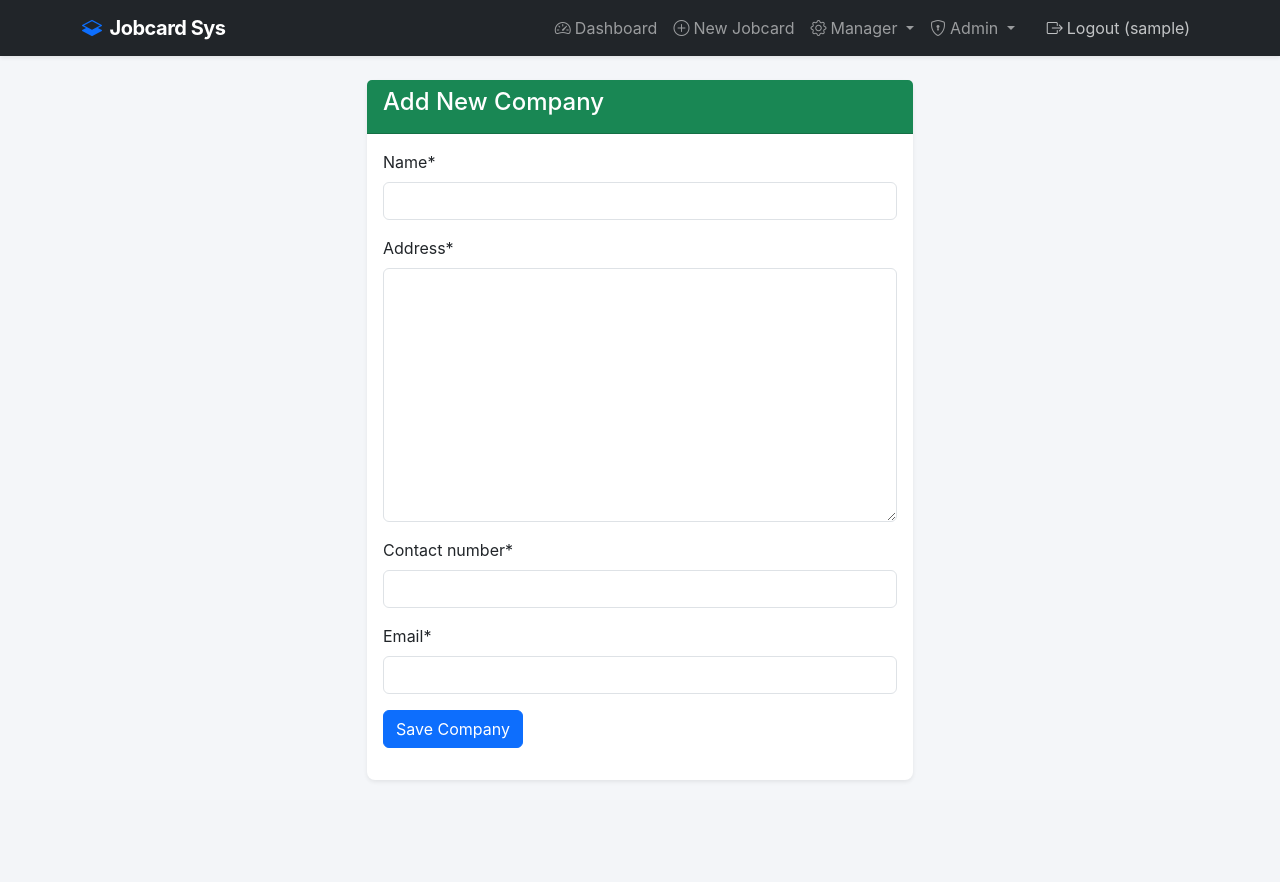
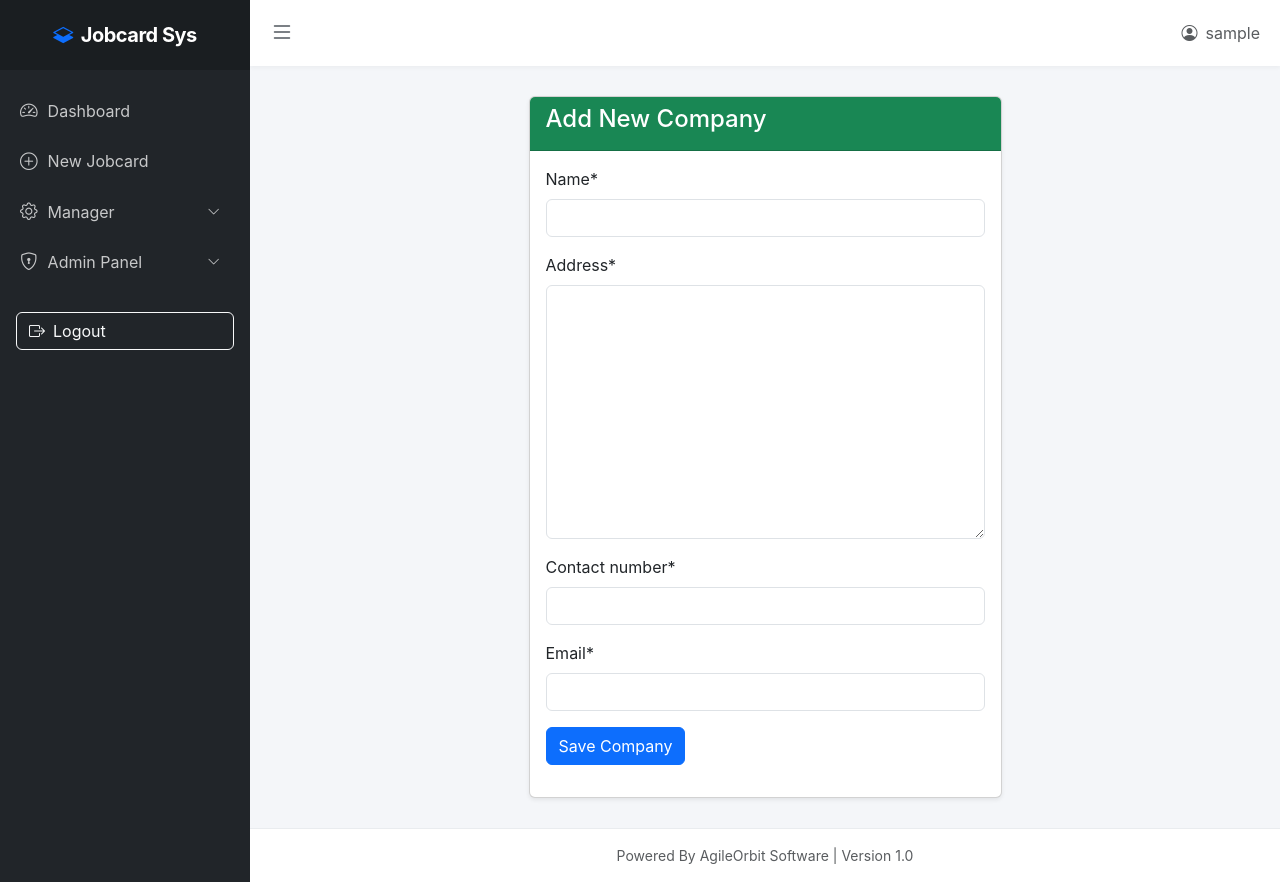
Before and after one commit to dillonkevin46-cloud/Jobcard-New, a Django app: page /manage/company/create/ in a window 1280 px wide. Before the commit the page ends 781 px from the top, so only its background shows below. Run offline with Django 5.2, Linux system fonts and the light colour scheme; the visitor is signed in with stand-in values (Sample User, id 1); some libraries are stand-ins or nearby versions.

Commit message:
Implement Sidebar Layout and Jobcard Auto-Fill/Validation
Co-authored-by: dillonkevin46-cloud <241133063+dillonkevin46-cloud@users.noreply.github.com>

```diff
--- a/jobcards/forms.py
+++ b/jobcards/forms.py
@@ -1,6 +1,7 @@
 from django import forms
 from django.contrib.auth.forms import AuthenticationForm, UserCreationForm
 from django.forms import inlineformset_factory
+from django.core.exceptions import ValidationError
 from crispy_forms.helper import FormHelper
 from crispy_forms.layout import Layout, Submit, Row, Column, Field, HTML, Div
 from .models import User, Jobcard, JobcardItem, Company, GlobalSettings
@@ -66,6 +67,16 @@ class JobcardForm(forms.ModelForm):
             'manager_notes': forms.Textarea(attrs={'rows': 3}),
             'admin_notes': forms.Textarea(attrs={'rows': 3}),
         }
+
+    def clean(self):
+        cleaned_data = super().clean()
+        company = cleaned_data.get("company")
+        client_name = cleaned_data.get("client_name")
+
+        if not company and not client_name:
+            raise ValidationError("Please select a Company or manually type a Client Name.")
+
+        return cleaned_data
 
     def __init__(self, *args, **kwargs):
         user = kwargs.pop('user', None)
--- a/jobcards/models.py
+++ b/jobcards/models.py
@@ -92,7 +92,7 @@ class Jobcard(models.Model):
         REMOTE = 'REMOTE', 'Remote'
 
     jobcard_number = models.CharField(max_length=20, unique=True, editable=False)
-    company = models.ForeignKey(Company, on_delete=models.CASCADE)
+    company = models.ForeignKey(Company, on_delete=models.CASCADE, null=True, blank=True)
     technician = models.ForeignKey(User, on_delete=models.SET_NULL, null=True, related_name='jobcards')
     category = models.CharField(max_length=20, choices=Category.choices, default=Category.CALL_OUT)
 
@@ -127,7 +127,8 @@ class Jobcard(models.Model):
         super().save(*args, **kwargs)
 
     def __str__(self):
-        return f"{self.jobcard_number} - {self.company.name}"
+        c_name = self.company.name if self.company else self.client_name
+        return f"{self.jobcard_number} - {c_name}"
 
 class JobcardItem(models.Model):
     jobcard = models.ForeignKey(Jobcard, related_name='items', on_delete=models.CASCADE)
--- a/jobcards/views.py
+++ b/jobcards/views.py
@@ -169,7 +169,14 @@ def build_pdf_elements(jobcard, is_dummy=False):
 
     # Row 2: Client, Tech, Times
     c_name = "Acme Corp" if is_dummy else jobcard.client_name
-    if not c_name and not is_dummy: c_name = jobcard.company.name
+    if not is_dummy:
+        if jobcard.company:
+            c_name = jobcard.company.name
+        elif jobcard.client_name:
+            c_name = jobcard.client_name
+        else:
+            c_name = "N/A"
+
     tech_name = "John Doe" if is_dummy else (jobcard.technician.get_full_name() if jobcard.technician else 'N/A')
     start_str = "2023-10-27 09:00" if is_dummy else (jobcard.time_start.strftime('%Y-%m-%d %H:%M') if jobcard.time_start else '-')
     stop_str = "2023-10-27 11:30" if is_dummy else (jobcard.time_stop.strftime('%Y-%m-%d %H:%M') if jobcard.time_stop else '-')
@@ -350,6 +357,12 @@ class JobcardCreateView(LoginRequiredMixin, UserPassesTestMixin, CreateView):
     def test_func(self):
         return self.request.user.is_technician() or self.request.user.is_superuser
 
+    def get_initial(self):
+        initial = super().get_initial()
+        user = self.request.user
+        initial['tech_name'] = user.get_full_name() or user.username
+        return initial
+
     def get_form_kwargs(self):
         kwargs = super().get_form_kwargs()
         kwargs['user'] = self.request.user
@@ -390,17 +403,25 @@ class JobcardCreateView(LoginRequiredMixin, UserPassesTestMixin, CreateView):
             if action == 'submit':
                 try:
                     pdf_buffer = generate_pdf_buffer(self.object)
-                    email = EmailMessage(
-                        subject=f'Jobcard Submitted: {self.object.jobcard_number}',
-                        body=f'Please find attached the jobcard for {self.object.company.name}.',
-                        from_email=settings.DEFAULT_FROM_EMAIL,
-                        to=[self.object.company.email]
-                    )
-                    email.attach(f'{self.object.jobcard_number}.pdf', pdf_buffer.read(), 'application/pdf')
-                    email.send(fail_silently=True)
-                    messages.success(self.request, "Jobcard submitted and emailed!")
+
+                    to_email = None
+                    if self.object.company and self.object.company.email:
+                        to_email = self.object.company.email
+
+                    if to_email:
+                        email = EmailMessage(
+                            subject=f'Jobcard Submitted: {self.object.jobcard_number}',
+                            body=f'Please find attached the jobcard.',
+                            from_email=settings.DEFAULT_FROM_EMAIL,
+                            to=[to_email]
+                        )
+                        email.attach(f'{self.object.jobcard_number}.pdf', pdf_buffer.read(), 'application/pdf')
+                        email.send(fail_silently=True)
+                        messages.success(self.request, "Jobcard submitted and emailed!")
+                    else:
+                        messages.success(self.request, "Jobcard submitted successfully! (No email sent, company email missing).")
                 except Exception as e:
-                    messages.warning(self.request, f"Jobcard submitted but email failed: {e}")
+                    messages.warning(self.request, f"Jobcard submitted but email/PDF failed: {e}")
             else:
                  messages.success(self.request, "Jobcard draft saved!")
 
@@ -458,17 +479,24 @@ class JobcardUpdateView(LoginRequiredMixin, UserPassesTestMixin, UpdateView):
             if action == 'submit':
                 try:
                     pdf_buffer = generate_pdf_buffer(self.object)
-                    email = EmailMessage(
-                        subject=f'Jobcard Submitted: {self.object.jobcard_number}',
-                        body=f'Please find attached the jobcard for {self.object.company.name}.',
-                        from_email=settings.DEFAULT_FROM_EMAIL,
-                        to=[self.object.company.email]
-                    )
-                    email.attach(f'{self.object.jobcard_number}.pdf', pdf_buffer.read(), 'application/pdf')
-                    email.send(fail_silently=True)
-                    messages.success(self.request, "Jobcard submitted and emailed!")
+                    to_email = None
+                    if self.object.company and self.object.company.email:
+                        to_email = self.object.company.email
+
+                    if to_email:
+                        email = EmailMessage(
+                            subject=f'Jobcard Submitted: {self.object.jobcard_number}',
+                            body=f'Please find attached the jobcard.',
+                            from_email=settings.DEFAULT_FROM_EMAIL,
+                            to=[to_email]
+                        )
+                        email.attach(f'{self.object.jobcard_number}.pdf', pdf_buffer.read(), 'application/pdf')
+                        email.send(fail_silently=True)
+                        messages.success(self.request, "Jobcard submitted and emailed!")
+                    else:
+                        messages.success(self.request, "Jobcard submitted successfully! (No email sent).")
                 except Exception as e:
-                    messages.warning(self.request, f"Jobcard submitted but email failed: {e}")
+                    messages.warning(self.request, f"Jobcard submitted but email/PDF failed: {e}")
             else:
                  messages.success(self.request, "Jobcard updated successfully!")
 
--- a/templates/base.html
+++ b/templates/base.html
@@ -14,91 +14,223 @@
         body {
             background-color: #f4f6f9;
             font-family: -apple-system, BlinkMacSystemFont, "Segoe UI", Roboto, "Helvetica Neue", Arial, sans-serif;
+            overflow-x: hidden;
         }
-        .navbar {
-            box-shadow: 0 2px 4px rgba(0,0,0,.08);
+
+        /* Flexbox Layout */
+        #wrapper {
+            display: flex;
+            min-height: 100vh;
+            width: 100vw;
         }
-        .navbar-brand {
+
+        /* Sidebar Styling */
+        #sidebar {
+            width: 250px;
+            background-color: #212529; /* Dark theme */
+            color: #fff;
+            transition: all 0.3s ease;
+            display: flex;
+            flex-direction: column;
+            z-index: 1000;
+        }
+
+        #sidebar.collapsed {
+            margin-left: -250px;
+        }
+
+        #sidebar .sidebar-header {
+            padding: 20px;
+            background-color: #1a1e21;
+            font-size: 1.25rem;
             font-weight: 700;
             letter-spacing: -0.5px;
+            text-align: center;
         }
-        .card {
-            box-shadow: 0 0.125rem 0.25rem rgba(0, 0, 0, 0.075);
+
+        #sidebar .nav-link {
+            color: rgba(255,255,255,0.75);
+            padding: 12px 20px;
+            font-size: 1rem;
+            transition: color 0.2s, background-color 0.2s;
+        }
+
+        #sidebar .nav-link:hover, #sidebar .nav-link.active {
+            color: #fff;
+            background-color: rgba(255,255,255,0.1);
+        }
+
+        #sidebar .nav-link i {
+            margin-right: 10px;
+            font-size: 1.1rem;
+        }
+
+        #sidebar .dropdown-menu {
+            background-color: #2c3136;
             border: none;
-            border-radius: 0.5rem;
+            padding: 0;
+            margin: 0;
+            border-radius: 0;
         }
-        .jobcard-bg { background-color: #fcf4bd; }
+
+        #sidebar .dropdown-item {
+            color: rgba(255,255,255,0.7);
+            padding: 10px 20px 10px 45px; /* Indent sub-items */
+            font-size: 0.9rem;
+        }
+
+        #sidebar .dropdown-item:hover {
+            color: #fff;
+            background-color: rgba(255,255,255,0.1);
+        }
+
+        /* Main Content Styling */
+        #page-content-wrapper {
+            flex-grow: 1;
+            display: flex;
+            flex-direction: column;
+            min-width: 0; /* Important for flexbox text truncation */
+            transition: all 0.3s ease;
+        }
+
+        /* Header Bar (Top of Main Content) */
+        #top-header {
+            background-color: #fff;
+            box-shadow: 0 2px 4px rgba(0,0,0,.04);
+            padding: 15px 20px;
+            display: flex;
+            align-items: center;
+            justify-content: space-between;
+        }
+
+        #menu-toggle {
+            background: none;
+            border: none;
+            font-size: 1.5rem;
+            color: #495057;
+            cursor: pointer;
+            padding: 0;
+        }
+
+        /* Main Body Area */
+        #main-body {
+            flex-grow: 1;
+            padding: 30px;
+        }
+
+        /* Footer */
+        #main-footer {
+            background-color: #fff;
+            border-top: 1px solid #e9ecef;
+            margin-top: auto; /* Push to bottom */
+        }
+
+        /* Mobile Responsiveness */
+        @media (max-width: 768px) {
+            #sidebar {
+                margin-left: -250px; /* Hidden by default on mobile */
+                position: absolute;
+                height: 100vh;
+            }
+            #sidebar.collapsed {
+                margin-left: 0; /* Show when toggled on mobile */
+            }
+        }
     </style>
     {% block extra_css %}{% endblock %}
 </head>
 <body>
-    <nav class="navbar navbar-expand-lg navbar-dark bg-dark mb-4">
-        <div class="container">
-            <a class="navbar-brand" href="{% url 'dashboard' %}"><i class="bi bi-layers-half text-primary me-2"></i>Jobcard Sys</a>
-            <button class="navbar-toggler" type="button" data-bs-toggle="collapse" data-bs-target="#navbarNav">
-                <span class="navbar-toggler-icon"></span>
-            </button>
-            <div class="collapse navbar-collapse" id="navbarNav">
-                <ul class="navbar-nav ms-auto">
+
+    <div id="wrapper">
+        <!-- Sidebar -->
+        <nav id="sidebar">
+            <div class="sidebar-header">
+                <i class="bi bi-layers-half text-primary me-2"></i>Jobcard Sys
+            </div>
+
+            <ul class="nav flex-column mb-auto mt-3">
                 {% if user.is_authenticated %}
                     <li class="nav-item">
-                            <a class="nav-link" href="{% url 'dashboard' %}"><i class="bi bi-speedometer2 me-1"></i>Dashboard</a>
+                        <a class="nav-link" href="{% url 'dashboard' %}">
+                            <i class="bi bi-speedometer2"></i>Dashboard
+                        </a>
                     </li>
 
                     {% if user.is_technician or user.is_superuser %}
                         <li class="nav-item">
-                                <a class="nav-link" href="{% url 'jobcard_create' %}"><i class="bi bi-plus-circle me-1"></i>New Jobcard</a>
+                            <a class="nav-link" href="{% url 'jobcard_create' %}">
+                                <i class="bi bi-plus-circle"></i>New Jobcard
+                            </a>
                         </li>
                     {% endif %}
 
                     {% if user.is_manager or user.is_superuser %}
-                             <li class="nav-item dropdown">
-                                <a class="nav-link dropdown-toggle" href="#" role="button" data-bs-toggle="dropdown">
-                                    <i class="bi bi-gear me-1"></i>Manager
+                        <li class="nav-item">
+                            <a class="nav-link d-flex justify-content-between align-items-center" data-bs-toggle="collapse" href="#managerSubmenu" role="button" aria-expanded="false" aria-controls="managerSubmenu">
+                                <span><i class="bi bi-gear"></i>Manager</span>
+                                <i class="bi bi-chevron-down ms-auto" style="font-size: 0.8rem;"></i>
                             </a>
-                                <ul class="dropdown-menu shadow-sm border-0">
-                                    <li><a class="dropdown-item" href="{% url 'user_list' %}"><i class="bi bi-people me-2 text-muted"></i>Manage Users</a></li>
-                                    <li><a class="dropdown-item" href="{% url 'company_create' %}"><i class="bi bi-building me-2 text-muted"></i>Add Company</a></li>
-                                    <li><a class="dropdown-item" href="{% url 'settings' %}"><i class="bi bi-sliders me-2 text-muted"></i>Settings</a></li>
-                                    <li><hr class="dropdown-divider"></li>
-                                    <li><a class="dropdown-item" href="{% url 'form_designer' %}"><i class="bi bi-layout-text-window-reverse me-2 text-muted"></i>Form Designer</a></li>
+                            <div class="collapse" id="managerSubmenu">
+                                <ul class="nav flex-column dropdown-menu position-static d-block">
+                                    <li><a class="dropdown-item" href="{% url 'user_list' %}"><i class="bi bi-people me-2"></i>Manage Users</a></li>
+                                    <li><a class="dropdown-item" href="{% url 'company_create' %}"><i class="bi bi-building me-2"></i>Add Company</a></li>
+                                    <li><a class="dropdown-item" href="{% url 'settings' %}"><i class="bi bi-sliders me-2"></i>Settings</a></li>
+                                    <li><a class="dropdown-item" href="{% url 'form_designer' %}"><i class="bi bi-layout-text-window-reverse me-2"></i>Form Designer</a></li>
                                 </ul>
+                            </div>
                         </li>
                     {% endif %}
 
                     {% if user.is_admin_role or user.is_superuser %}
-                             <li class="nav-item dropdown">
-                                <a class="nav-link dropdown-toggle" href="#" role="button" data-bs-toggle="dropdown">
-                                    <i class="bi bi-shield-lock me-1"></i>Admin
+                        <li class="nav-item">
+                            <a class="nav-link d-flex justify-content-between align-items-center" data-bs-toggle="collapse" href="#adminSubmenu" role="button" aria-expanded="false" aria-controls="adminSubmenu">
+                                <span><i class="bi bi-shield-lock"></i>Admin Panel</span>
+                                <i class="bi bi-chevron-down ms-auto" style="font-size: 0.8rem;"></i>
                             </a>
-                                <ul class="dropdown-menu shadow-sm border-0">
-                                    <li><a class="dropdown-item" href="{% url 'dashboard' %}"><i class="bi bi-inboxes me-2 text-muted"></i>Pending Invoices</a></li>
-                                    <li><a class="dropdown-item" href="{% url 'admin_archive' %}"><i class="bi bi-archive me-2 text-muted"></i>Jobcard Archive</a></li>
-                                    <li><hr class="dropdown-divider"></li>
-                                    <li><a class="dropdown-item" href="/admin/" target="_blank"><i class="bi bi-database me-2 text-muted"></i>Django Admin</a></li>
+                            <div class="collapse" id="adminSubmenu">
+                                <ul class="nav flex-column dropdown-menu position-static d-block">
+                                    <li><a class="dropdown-item" href="{% url 'dashboard' %}"><i class="bi bi-inboxes me-2"></i>Pending Invoices</a></li>
+                                    <li><a class="dropdown-item" href="{% url 'admin_archive' %}"><i class="bi bi-archive me-2"></i>Jobcard Archive</a></li>
+                                    <li><a class="dropdown-item" href="/admin/" target="_blank"><i class="bi bi-database me-2"></i>Django Admin</a></li>
                                 </ul>
+                            </div>
                         </li>
                     {% endif %}
 
-                        <li class="nav-item ms-lg-3">
-                             <form action="{% url 'logout' %}" method="post" class="d-inline">
+                    <li class="nav-item mt-4">
+                        <form action="{% url 'logout' %}" method="post" class="px-3">
                             {% csrf_token %}
-                                <button type="submit" class="nav-link btn btn-link text-light opacity-75 hover-opacity-100" style="text-decoration: none;">
-                                    <i class="bi bi-box-arrow-right me-1"></i>Logout ({{ user.username }})
+                            <button type="submit" class="btn btn-outline-light w-100 text-start">
+                                <i class="bi bi-box-arrow-right me-2"></i>Logout
                             </button>
                         </form>
                     </li>
                 {% else %}
                     <li class="nav-item">
-                            <a class="nav-link" href="{% url 'login' %}"><i class="bi bi-box-arrow-in-right me-1"></i>Login</a>
+                        <a class="nav-link" href="{% url 'login' %}">
+                            <i class="bi bi-box-arrow-in-right"></i>Login
+                        </a>
                     </li>
                 {% endif %}
             </ul>
-            </div>
-        </div>
         </nav>
 
-    <div class="container">
+        <!-- Main Content -->
+        <div id="page-content-wrapper">
+            <!-- Top Header -->
+            <header id="top-header">
+                <button id="menu-toggle">
+                    <i class="bi bi-list"></i>
+                </button>
+                <div class="d-flex align-items-center">
+                    {% if user.is_authenticated %}
+                        <span class="text-muted"><i class="bi bi-person-circle me-2"></i>{{ user.username }}</span>
+                    {% endif %}
+                </div>
+            </header>
+
+            <!-- Main Body -->
+            <main id="main-body" class="container-fluid">
                 {% if messages %}
                     {% for message in messages %}
                         <div class="alert alert-{{ message.tags }} alert-dismissible fade show shadow-sm" role="alert">
@@ -111,10 +243,25 @@
                 {% endif %}
 
                 {% block content %}{% endblock %}
+            </main>
+
+            <!-- Footer -->
+            <footer id="main-footer" class="text-center py-3 text-muted small">
+                Powered By AgileOrbit Software | Version 1.0
+            </footer>
+        </div>
     </div>
 
     <!-- Bootstrap 5 JS Bundle -->
     <script src="https://cdn.jsdelivr.net/npm/bootstrap@5.3.0/dist/js/bootstrap.bundle.min.js"></script>
+
+    <!-- Sidebar Toggle Script -->
+    <script>
+        document.getElementById('menu-toggle').addEventListener('click', function() {
+            document.getElementById('sidebar').classList.toggle('collapsed');
+        });
+    </script>
+
     {% block extra_js %}{% endblock %}
 </body>
 </html>
```
Also changed, not shown: db.sqlite3, jobcards/migrations/0006_alter_jobcard_company.py (added). Lines whose indentation alone changed are shown as unchanged.
